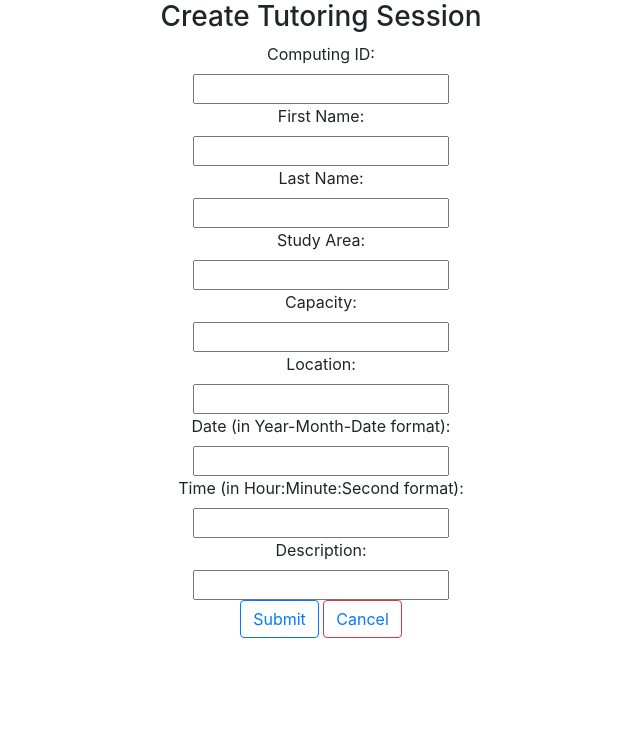
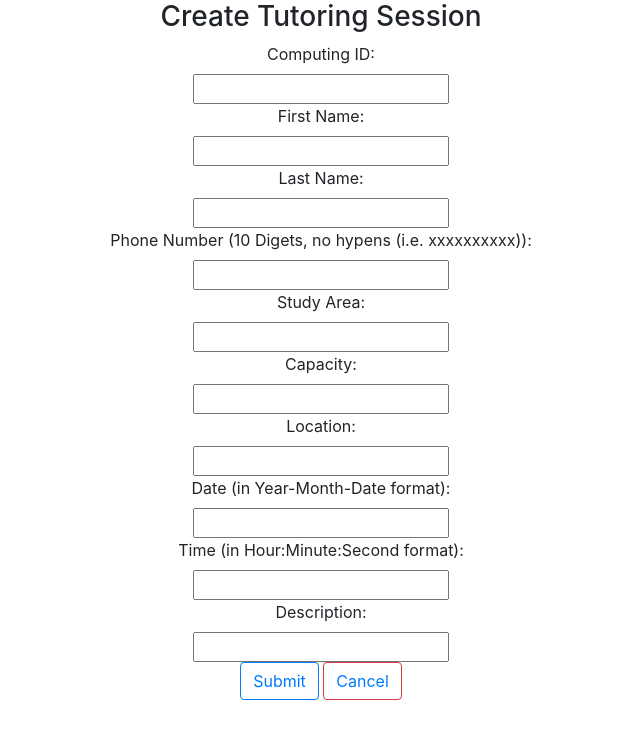
Before and after one commit to AliilA99/HOOSTutoring, a Django app: page /create/ in a window 1280 px wide. Shown: the part 56-800 px from the top of the page, without its empty margins (319-959 px from the left). Run offline with Django 3.2, Linux system fonts and the light colour scheme; some libraries are stand-ins or nearby versions.

Commit message:
Add files via upload

```diff
--- a/Home/templates/Home/session_create.html
+++ b/Home/templates/Home/session_create.html
@@ -42,6 +42,8 @@
                 <input type="text" id="name_first" name="name_first"><br>
                 <label for="name_last">Last Name:</label><br>
                 <input type="text" id="name_last" name="name_last"><br>
+                <label for="phone">Phone Number (10 Digets, no hypens (i.e. xxxxxxxxxx)):</label><br>
+                <input type="text" id="phone" name="phone"><br>
                 <label for="study_area">Study Area:</label><br>
                 <input type="text" id="study_area" name="study_area"><br>
                 <label for="capacity">Capacity:</label><br>
```
